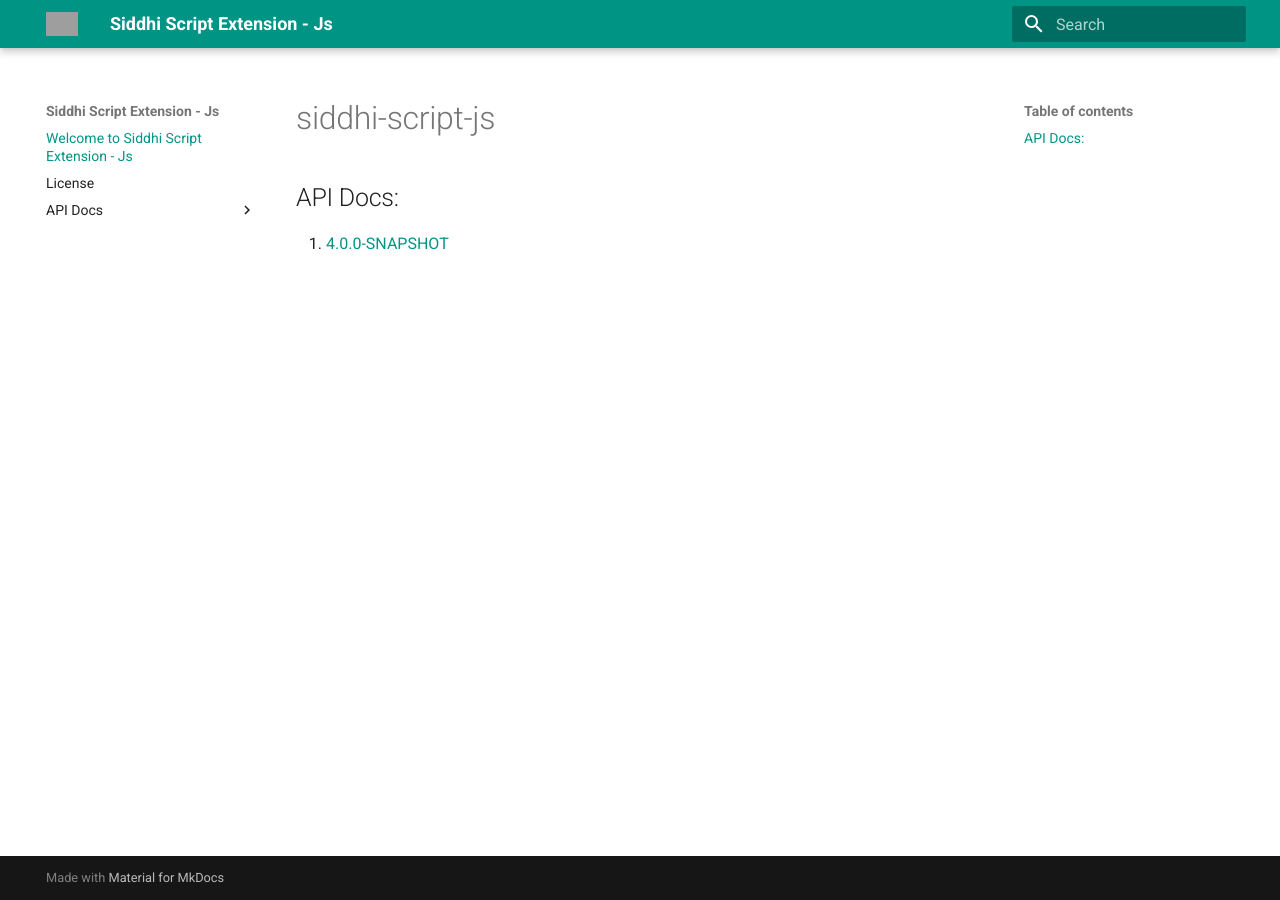
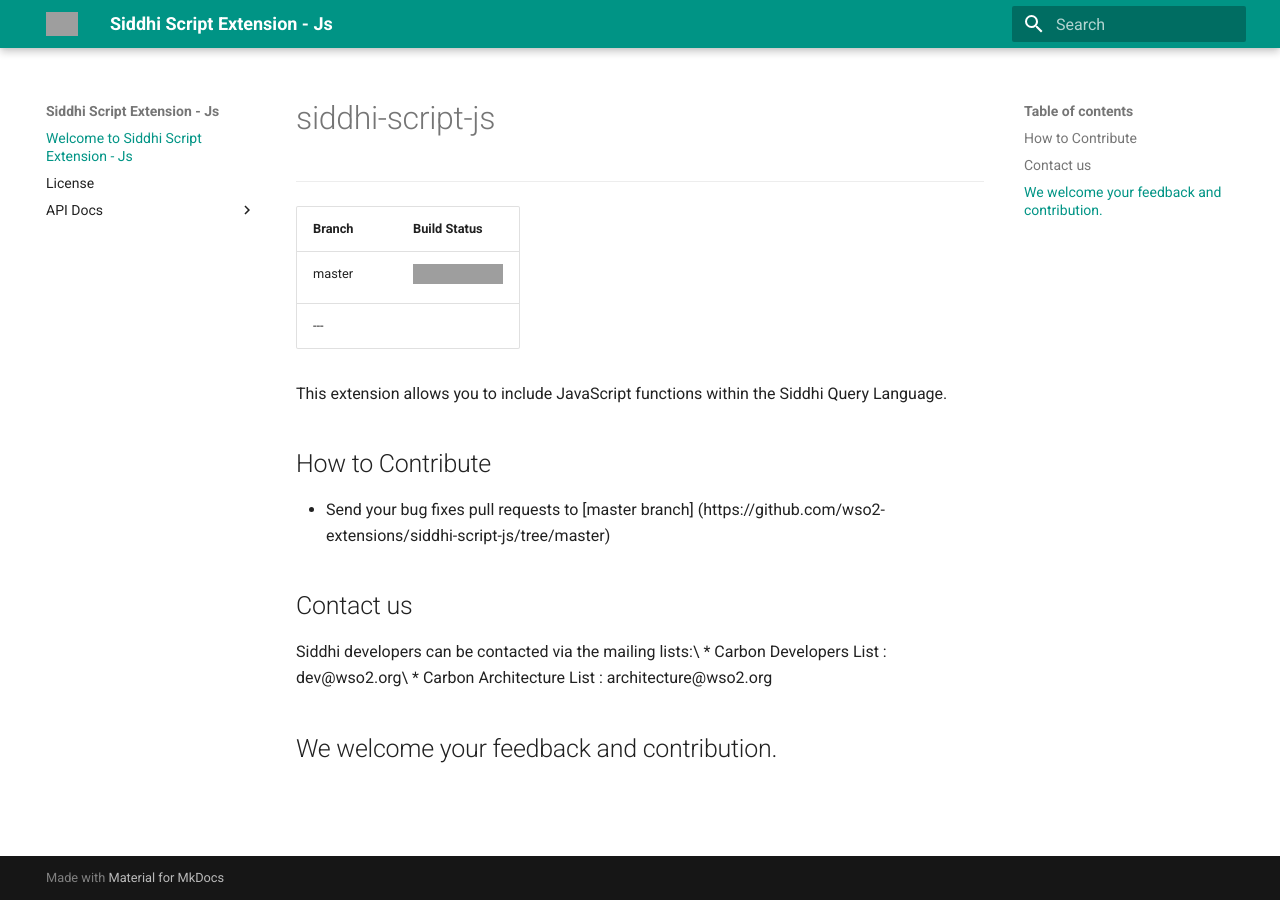
Before and after one commit to siddhi-io/siddhi-script-js, an MkDocs documentation site: the page built from docs/index.md, in a window 1280 px wide. Built offline with MkDocs 1.6.1 and Material for MkDocs 9.7.7, drawn with Linux system fonts in a browser that asks for light colours; old or Windows-style settings are respelled for this version of MkDocs; grey boxes are pictures that could not be loaded.

```diff
--- a/docs/index.md
+++ b/docs/index.md
@@ -1,5 +1,23 @@
 # siddhi-script-js
 
-## API Docs:
 
-1. <a href="./api/4.0.0-SNAPSHOT">4.0.0-SNAPSHOT</a>
+---
+|  Branch | Build Status |
+| :------ |:------------ |
+| master  | [![Build Status](https://wso2.org/jenkins/view/All%20Builds/job/siddhi/job/siddhi-script-js/badge/icon)](https://wso2.org/jenkins/view/All%20Builds/job/siddhi/job/siddhi-script-js/) |
+---
+
+This extension allows you to include JavaScript functions within the Siddhi Query Language.
+
+How to Contribute
+------------------
+   * Send your bug fixes pull requests to [master branch] (https://github.com/wso2-extensions/siddhi-script-js/tree/master)
+
+Contact us
+------------------
+Siddhi developers can be contacted via the mailing lists:\
+    * Carbon Developers List : dev@wso2.org\
+    * Carbon Architecture List : architecture@wso2.org
+
+We welcome your feedback and contribution.
+------------------
--- a/mkdocs.yml
+++ b/mkdocs.yml
@@ -13,5 +13,5 @@ pages:
 - Welcome to Siddhi Script Extension - Js: index.md
 - License: license.md
 - API Docs:
-  - 4.0.0-SNAPSHOT: api/4.0.0-SNAPSHOT.md
+  - 4.0.2-SNAPSHOT: api/4.0.2-SNAPSHOT.md
 theme: material
```
Also changed, not shown: README.md (+22 -0 lines), pom.xml (+8 -1 lines), 3 other files.
